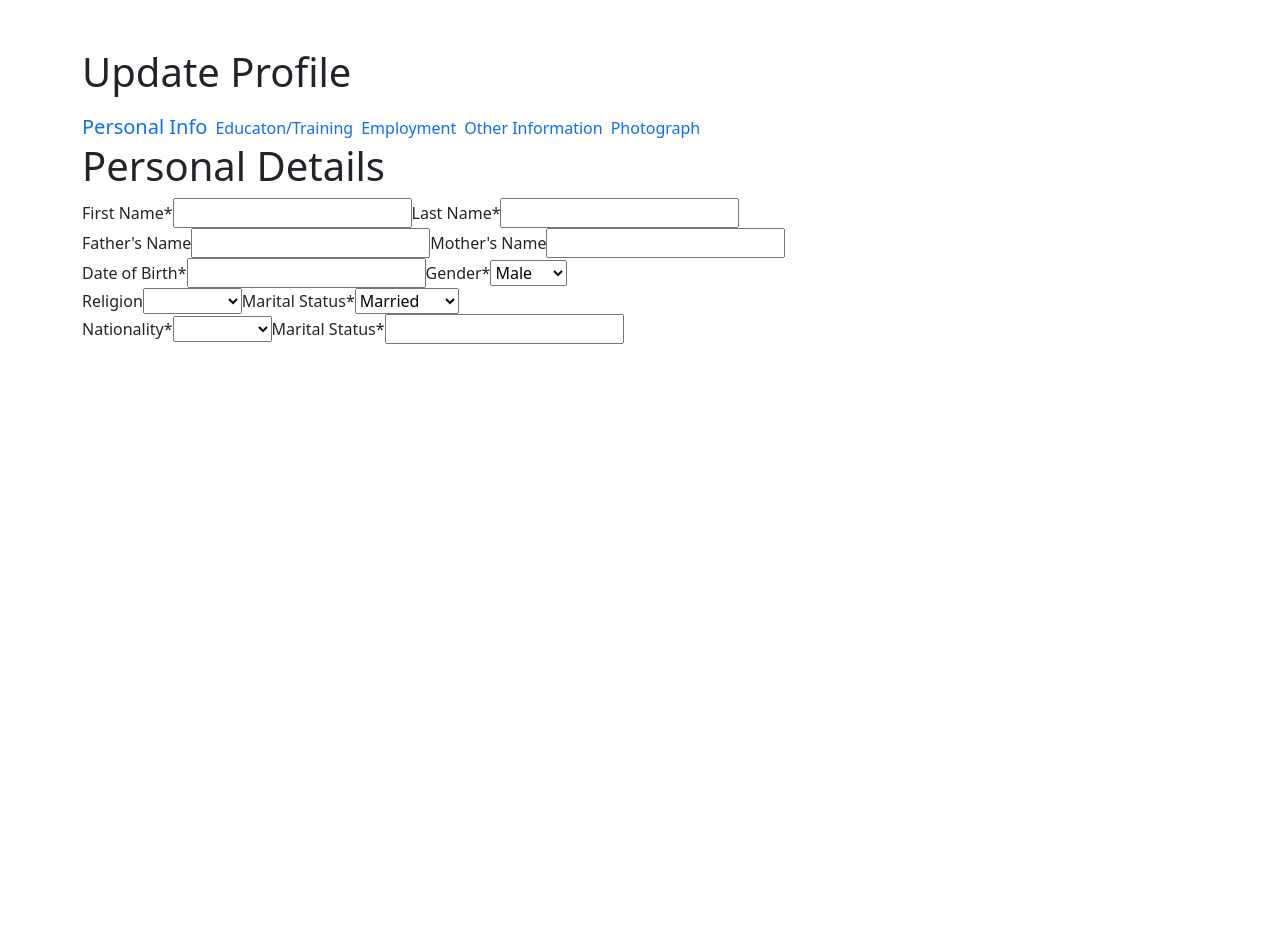
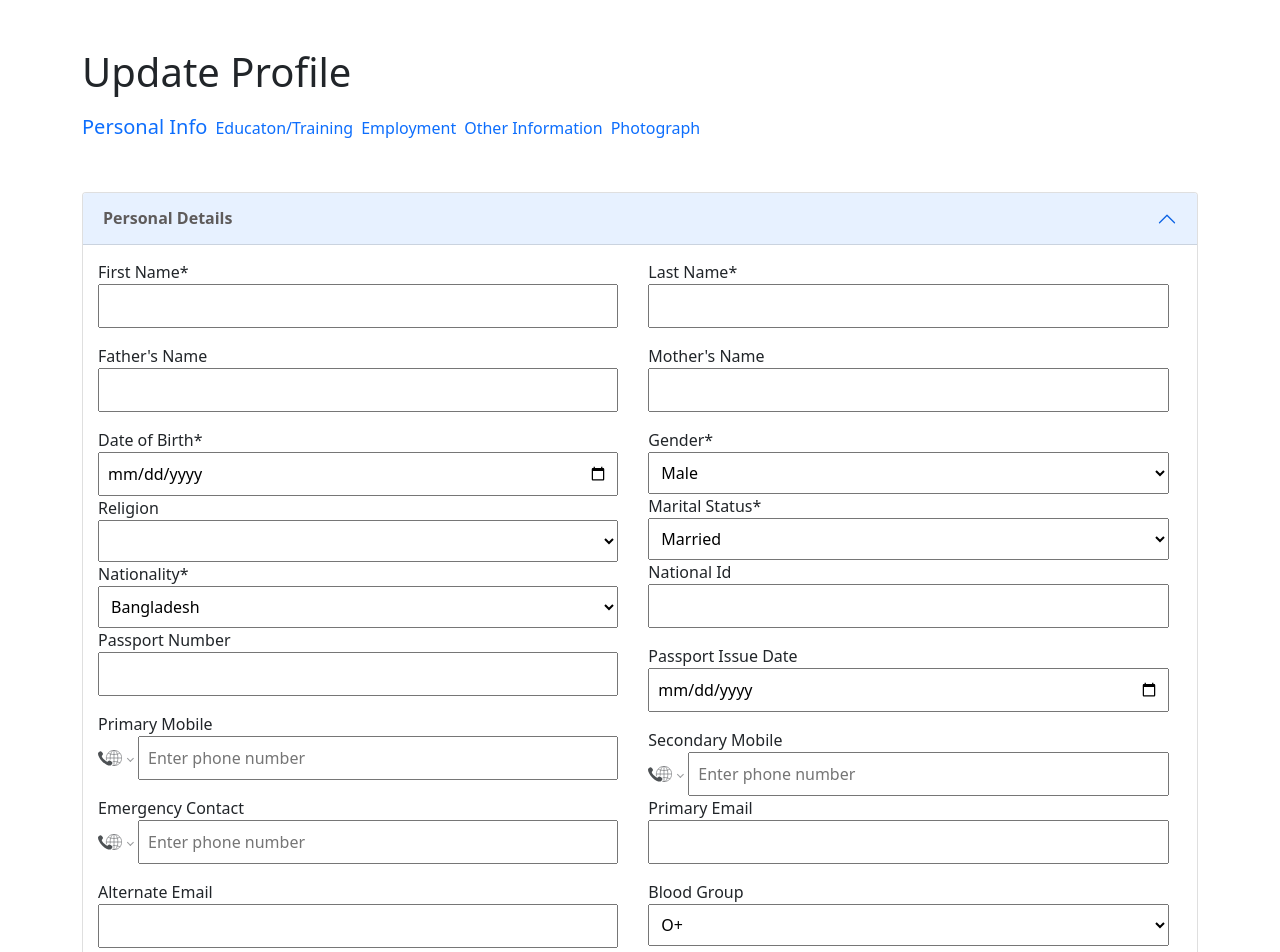
Before and after one commit to developer-sujon/shunno-it-intern-august-23, a React (Vite) app: page / in a window 1280 px wide. Shown: the top 952 px of the page. Before the commit the page ends 800 px from the top, so only its background shows below. Built offline with nearby package versions, Linux system fonts and the light colour scheme.

Commit message:
personalDetails

```diff
--- a/src/App.jsx
+++ b/src/App.jsx
@@ -1,11 +1,11 @@
 import {} from "react";
-import {RouterProvider} from "react-router-dom";
-import {route} from "./Route/Route";
+import { RouterProvider } from "react-router-dom";
+import { route } from "./Route/Route";
 
 function App() {
   return (
     <div className="">
-      <RouterProvider router={route}/>
+      <RouterProvider router={route} />
     </div>
   );
 }
--- a/src/Component/PersonalDetails/PersonalDetails.jsx
+++ b/src/Component/PersonalDetails/PersonalDetails.jsx
@@ -1,61 +1,266 @@
-import React from "react";
+import { useState } from "react";
+import { useForm } from "react-hook-form";
+import "../PersonalDetails/style.css";
+import "react-phone-number-input/style.css";
+import PhoneInput from "react-phone-number-input";
 
 const PersonalDetails = () => {
+  const [value2, setValue2] = useState();
+  const [value3, setValue3] = useState();
+  const [value4, setValue4] = useState();
+  const {
+    register,
+    handleSubmit,
+    formState: { errors },
+  } = useForm();
+  const onSubmit = (data) => {
+    console.log(data);
+  };
+
   return (
     <section>
-      <h1>Personal Details</h1>
-      <div className="InputFild">
-        <div className="Name">
+      <div className="accordion" id="accordionExample">
+        <div className="accordion-item">
+          <h2 className="accordion-header" id="headingOne">
+            <button
+              className="accordion-button"
+              type="button"
+              data-bs-toggle="collapse"
+              data-bs-target="#collapseOne"
+              aria-expanded="true"
+              aria-controls="collapseOne"
+              style={{ color: "rgb(94, 91, 91)", fontWeight: "bold" }}
+            >
+              Personal Details
+            </button>
+          </h2>
+          <div
+            id="collapseOne"
+            className="accordion-collapse collapse show"
+            aria-labelledby="headingOne"
+            data-bs-parent="#accordionExample"
+          >
+            <form onChange={handleSubmit(onSubmit)}>
+              <div className="MainDiv">
+                <div className="ColumnLeft">
+                  <div className="FirstName">
                     <label>First Name*</label>
-          <input type="text" />
+                    <br></br>
+                    <input
+                      {...register("FirstName", {
+                        required: "input field is required",
+                      })}
+                      type="text"
+                    />
+                    <p>{errors.FirstName?.message}</p>
+                  </div>
+
+                  <div className="FatherName">
+                    <label>Father's Name</label> <br></br>
+                    <input
+                      {...register("FatherName", {
+                        required: "input field is required",
+                      })}
+                      type="text"
+                    />
+                    <p>{errors.FatherName?.message}</p>
+                  </div>
+
+                  <div className="DateOfBirth">
+                    <label>Date of Birth*</label> <br></br>
+                    <input {...register("DateOfBirth")} type="date" />
+                  </div>
+
+                  <div className="Religion">
+                    <label>Religion</label>
+                    <br></br>
+                    <select {...register("Religion")}>
+                      <option value=""></option>
+                      <option value="Islam">Islam</option>
+                      <option value="Hindusim">Hindusim</option>
+                      <option value="Buddhism">Buddhism</option>
+                    </select>
+                  </div>
+
+                  <div className="Nationality">
+                    <label>Nationality*</label>
+                    <br></br>
+                    <select {...register("Nationality")}>
+                      <option value="Bangladesh">Bangladesh</option>
+                      <option value="India">India</option>
+                      <option value="Pakistan">Pakistan</option>
+                    </select>
+                  </div>
+                  <div className="PassportNumber">
+                    <label>Passport Number</label>
+                    <br></br>
+                    <input
+                      {...register("PassportNumber", {
+                        required: "input field is required",
+                      })}
+                      type="text"
+                    />
+                    <p>{errors.PassportNumber?.message}</p>
+                  </div>
+
+                  <div className="Primary">
+                    <label>Primary Mobile</label>
+                    <br></br>
+                    <PhoneInput
+                      {...register("PrimaryMobile", {
+                        required: "input field is required",
+                      })}
+                      placeholder="Enter phone number"
+                      value={value2}
+                      onChange={setValue2}
+                    />
+                    <p>{errors.PrimaryMobile?.message}</p>
+                  </div>
+
+                  <div className="Emergency">
+                    <label>Emergency Contact</label>
+                    <br></br>
+                    <PhoneInput
+                      {...register("EmergencyContact", {
+                        required: "input field is required",
+                      })}
+                      placeholder="Enter phone number"
+                      value={value4}
+                      onChange={setValue4}
+                    />
+                    <p>{errors.EmergencyContact?.message}</p>
+                  </div>
+
+                  <div className="AlternateEmail">
+                    <label>Alternate Email</label>
+                    <br></br>
+                    <input {...register("AlternateEmail")} type="text" />
+                  </div>
+
+                  <div className="Height">
+                    <label>Height (meters)</label>
+                    <br></br>
+                    <input
+                      {...register("Height", {
+                        required: "input field is required",
+                      })}
+                      type="text"
+                    />
+                    <p>{errors.Height?.message}</p>
+                  </div>
+                </div>
+
+                <div className="ColumnRight">
+                  <div className="LastName">
                     <label>Last Name*</label>
-          <input type="text" />
+                    <br></br>
+                    <input
+                      {...register("LastName", {
+                        required: "input field is required",
+                      })}
+                      type="text"
+                    />
+                    <p>{errors.LastName?.message}</p>
                   </div>
-        <div className="ParentName">
-          <label>Father's Name</label>
-          <input type="text" />
+
+                  <div className="MotherName">
                     <label>Mother's Name</label>
-          <input type="text" />
+                    <br></br>
+                    <input
+                      {...register("MotherName", {
+                        required: "input field is required",
+                      })}
+                      type="text"
+                    />
+                    <p>{errors.MotherName?.message}</p>
                   </div>
-        <div className="BirthGender">
-          <label>Date of Birth*</label>
-          <input type="text" />
-          <label>Gender*</label>
-          <select>
+
+                  <div className="Gender">
+                    <label>Gender*</label> <br></br>
+                    <select {...register("Gender")}>
                       <option value="Male">Male</option>
                       <option value="Female">Female</option>
                       <option value="Other">Other</option>
                     </select>
                   </div>
 
-        <div className="ReligionMarital">
-          <label>Religion</label>
-          <select>
-            <option value=""></option>
-            <option value="Islam">Islam</option>
-            <option value="Hindusim">Hindusim</option>
-            <option value="Buddhism">Buddhism</option>
-          </select>
-
+                  <div className="MaritalStatus">
                     <label>Marital Status*</label>
-          <select>
+                    <br></br>
+                    <select {...register("MaritalStatus")}>
                       <option value="Married">Married</option>
                       <option value="Unmarried">Unmarried</option>
                       <option value="Single">Single</option>
                     </select>
                   </div>
 
-        <div className="ReligionMarital">
-          <label>Nationality*</label>
-          <select>
-            <option value=""></option>
-            <option value="Islam">Islam</option>
-            <option value="Hindusim">Hindusim</option>
-            <option value="Buddhism">Buddhism</option>
+                  <div className="NationalId">
+                    <label>National Id</label>
+                    <br></br>
+                    <input
+                      {...register("NationalId", {
+                        required: "input field is required",
+                      })}
+                      type="text"
+                    />
+                    <p>{errors.NationalId?.message}</p>
+                  </div>
+
+                  <div className="PassportIssue">
+                    <label>Passport Issue Date</label>
+                    <br></br>
+                    <input {...register("PassportIssue")} type="date" />
+                    <p></p>
+                  </div>
+
+                  <div className="Secondary">
+                    <label>Secondary Mobile</label>
+                    <br></br>
+                    <PhoneInput
+                      {...register("Secondary")}
+                      placeholder="Enter phone number"
+                      value={value3}
+                      onChange={setValue3}
+                    />
+                  </div>
+
+                  <div className="PrimaryEmail">
+                    <label>Primary Email</label>
+                    <br></br>
+                    <input
+                      {...register("PrimaryEmail", {
+                        required: "input field is required",
+                      })}
+                      type="text"
+                    />
+                    <p>{errors.PrimaryEmail?.message}</p>
+                  </div>
+
+                  <div className="BloodGroup">
+                    <label>Blood Group</label>
+                    <br></br>
+                    <select {...register("BloodGroup")}>
+                      <option value="O+">O+</option>
+                      <option value="B+">B+</option>
+                      <option value="Ab+">Ab+</option>
                     </select>
+                  </div>
 
-          <label>Marital Status*</label>
-          <input type="text" />
+                  <div className="Weight">
+                    <label>Weight(kg)</label>
+                    <br></br>
+                    <input
+                      {...register("Weight", {
+                        required: "input field is required",
+                      })}
+                      type="text"
+                    />
+                    <p>{errors.Weight?.message}</p>
+                  </div>
+                </div>
+              </div>
+            </form>
+          </div>
         </div>
       </div>
     </section>
--- /dev/null
+++ b/src/Component/PersonalDetails/style.css
@@ -0,0 +1,42 @@
+.ColumnLeft{
+
+    width: 48%;
+
+}
+
+.ColumnRight{
+
+    width: 48%;
+
+
+}
+
+.MainDiv{
+    display: flex;
+    gap: 30px;
+}
+
+.ColumnLeft input,select{
+width: 100%;
+padding: 8px;
+}
+
+
+.ColumnRight input,select{
+    width: 100%;
+    padding: 8px;
+    }
+
+    p{
+        color: brown;
+    }
+
+
+    section{
+        margin-top: 50px;
+
+    }
+
+form{
+    margin: 15px;
+}
```
Lines whose indentation alone changed are shown as unchanged.
